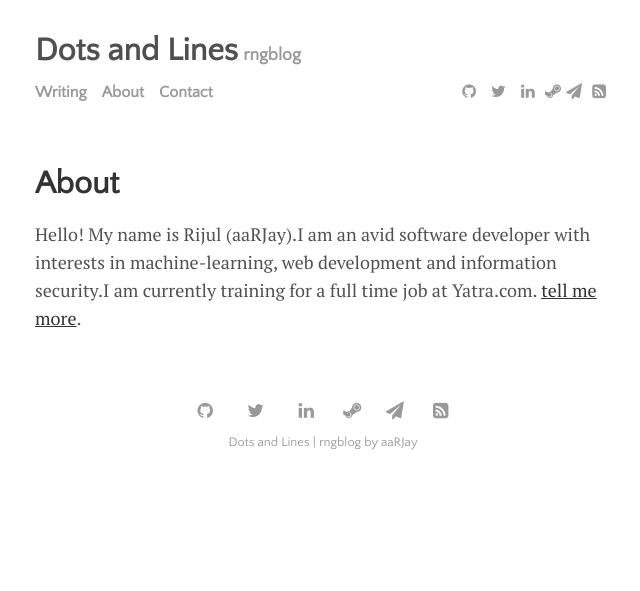
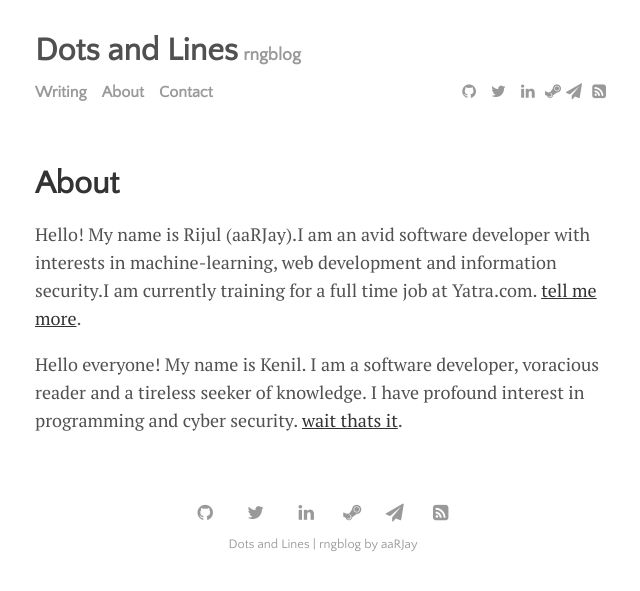
Before and after one commit to aarengee/aarengee.github.io, a Jekyll site: the page built from menu/about.md, in a window 1280 px wide. Shown: the top 591 px of the page, without its empty margins (317-957 px from the left). Built offline with Jekyll 4.4.1, drawn with Linux system fonts in a browser that asks for light colours; nearby versions of some CDN libraries.

Commit message:
added this idiot

```diff
--- a/_data/authors.yml
+++ b/_data/authors.yml
@@ -2,6 +2,6 @@ primary:
   name: 'aaRJay'
   twitter:  aarengee
 
-secondary :
-  name: 'kenil'
-  twitter:  pkenil96
+secondary:
+  name : 'Kenil'
+  twitter : pkenil96
--- a/menu/about.md
+++ b/menu/about.md
@@ -2,4 +2,7 @@
 layout: page
 title: About
 ---
-Hello! My name is Rijul (aaRJay).I am an avid software developer with interests in machine-learning, web development and information security.I am currently training for a full time job at Yatra.com. [tell me more]({{ site.github.url }}{% post_url 2017-12-06-about-the-author %}).
+Hello! My name is Rijul (aaRJay).I am an avid software developer with interests in machine-learning, web development and information security.I am currently training for a full time job at Yatra.com. [tell me more]({{ site.github.url }}{% post_url 2017-12-07-about-the-author-rijul %}).
+
+Hello everyone!
+My name is Kenil. I am a software developer, voracious reader and a tireless seeker of knowledge. I have profound interest in programming and cyber security.  [wait thats it]({{ site.github.url }}{% post_url 2017-12-06-about-the-author-kenil %}).
```
Also changed, not shown: _posts/2017-12-06-about-the-author-kenil.md (renamed from _posts/2017-12-07-about-the-author.md), _posts/2017-12-07-about-the-author-rijul.md (renamed from _posts/2017-12-06-about-the-author.md).
